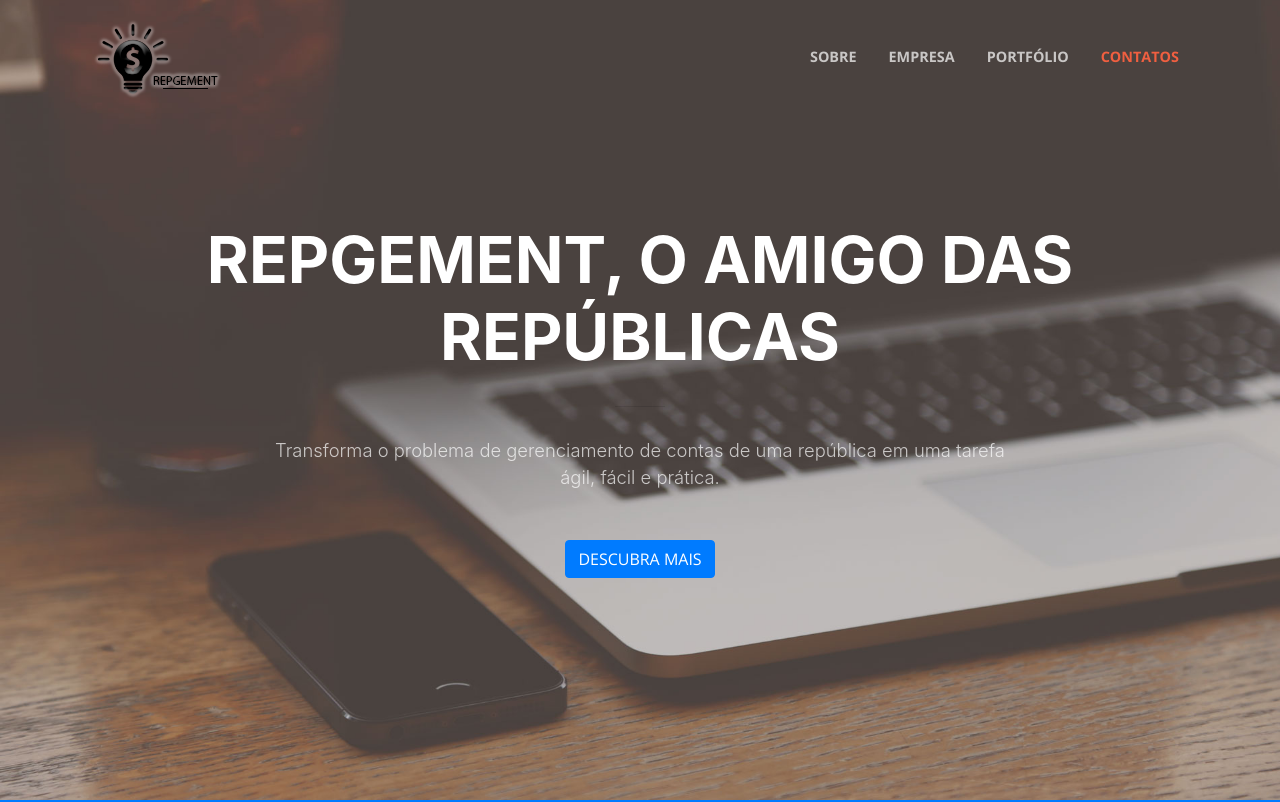
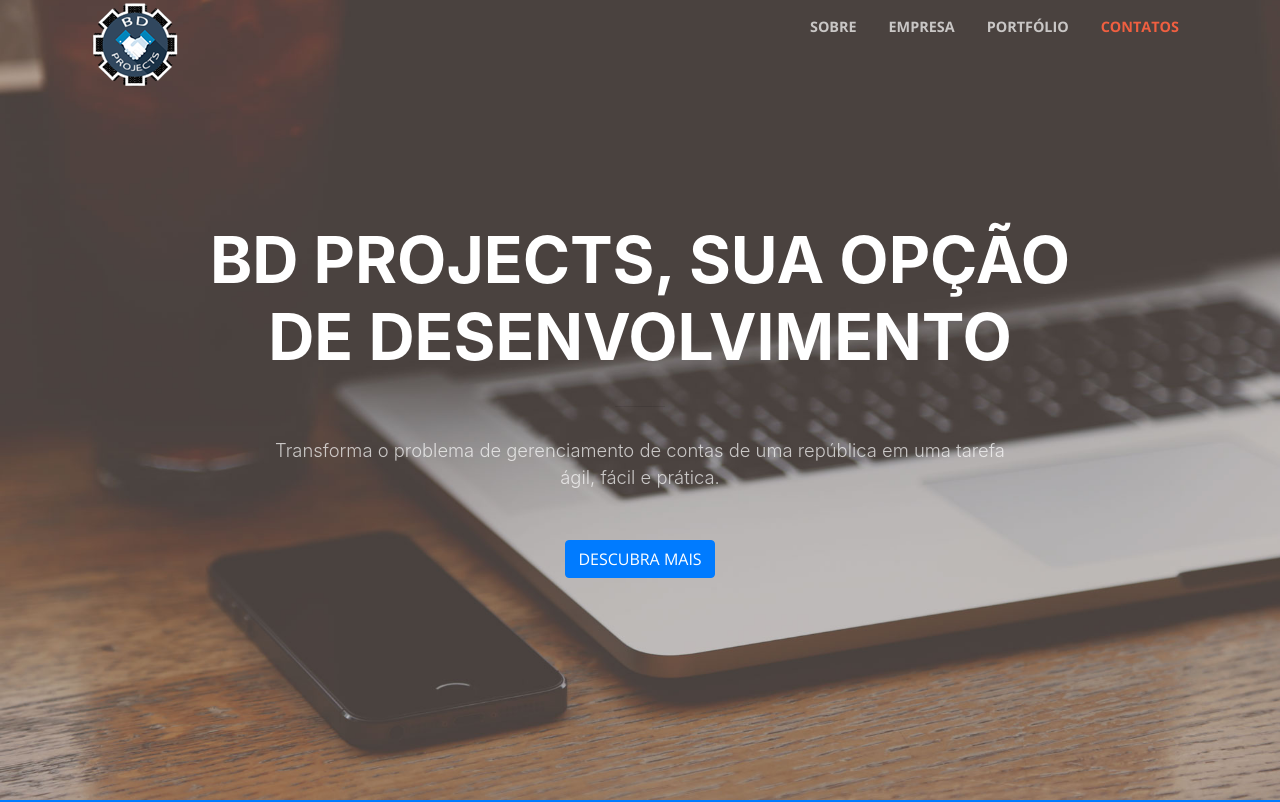
Before and after one commit to MasterBruno/BDproject, a website with bundled scripts: page index.html in a window 1280 px wide. Shown: the top 802 px of the page. Built offline with nearby package versions, Linux system fonts and the light colour scheme.

Commit message:
Alteração do Logo

```diff
--- a/css/style.css
+++ b/css/style.css
@@ -4,10 +4,7 @@
 
 .logo {
   position: absolute;
-  top: -25px;
+  top: -13px;
   left: 0px;
   z-index: 1;
 }
-.navbar-collapse {
-	padding-top: 30px;
-}
--- a/index.html
+++ b/index.html
@@ -33,7 +33,7 @@
     <nav class="navbar navbar-expand-lg navbar-light fixed-top" id="mainNav">
       <div class="container">
         <div class="area_logo">
-          <a class="navbar-brand js-scroll-trigger" href="#page-top"><img src="img/portfolio/logo.png" class="logo"></a>
+          <a class="navbar-brand js-scroll-trigger" href="#page-top"><img src="img/portfolio/BD_Projects.png" class="logo"></a>
         </div>
         <button class="navbar-toggler navbar-toggler-right" type="button" data-toggle="collapse" data-target="#navbarResponsive" aria-controls="navbarResponsive" aria-expanded="false" aria-label="Toggle navigation">
           <span class="navbar-toggler-icon"></span>
@@ -62,7 +62,7 @@
         <div class="row">
           <div class="col-lg-10 mx-auto">
             <h1 class="text-uppercase">
-              <strong>REPGEMENT, o amigo das repúblicas</strong>
+              <strong>BD Projects, sua opção de desenvolvimento</strong>
             </h1>
             <hr>
           </div>
```
Also changed, not shown: img/portfolio/BD_Projects.png (added).
